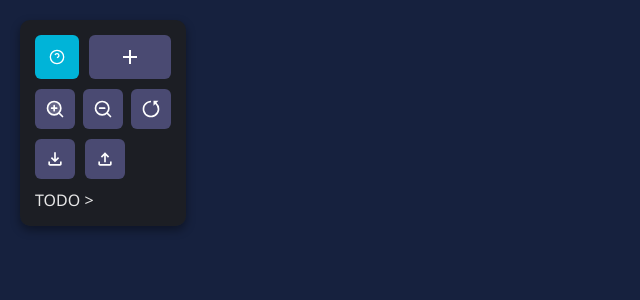
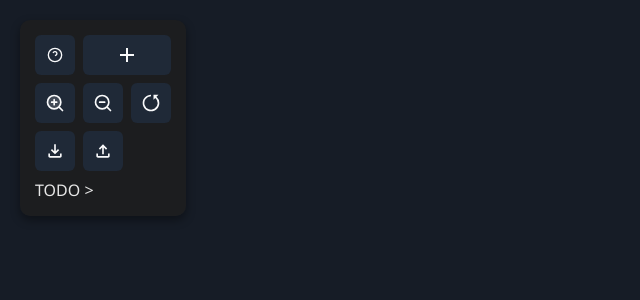
Before and after one commit to rprtr258/tooda, a Vue app: page / in a window 1280 px wide. Shown: the top 300 px of the page, without its empty margins (0-640 px from the left). Built offline with nearby package versions, Linux system fonts and the light colour scheme.

Commit message:
master: update color theme

```diff
--- a/src/App.vue
+++ b/src/App.vue
@@ -306,7 +306,7 @@ function promptInput(value: string): string {
           refY="3.5"
           orient="auto"
         >
-          <polygon points="0 0, 10 3.5, 0 7" fill="#7e57c2" />
+          <polygon points="0 0, 10 3.5, 0 7" fill="var(--task-edge)" />
         </marker>
       </defs>
       <line
@@ -452,13 +452,13 @@ body {
 .btn-group-2 {
   display: flex;
   flex-direction: row;
-  gap: 10px;
+  gap: 8px;
 }
 
 .btn-group {
   display: flex;
   flex-direction: column;
-  gap: 10px;
+  gap: 8px;
   position: absolute;
   top: 20px;
   left: 20px;
@@ -476,6 +476,7 @@ button {
   color: var(--menu-button-fg);
   border: none;
   padding: 10px;
+  max-height: 40px;
   border-radius: 6px;
   cursor: pointer;
   font-weight: 500;
@@ -490,12 +491,8 @@ button:hover {
 }
 
 #help-btn {
-  width: 44px;
-  background: var(--help-button-bg);
-}
-
-#help-btn:hover {
-  background: var(--help-button-bg-hover);
+  width: 40px;
+  height: 40px;
 }
 
 #dag-svg {
--- a/src/assets/main.css
+++ b/src/assets/main.css
@@ -1,22 +1,21 @@
 body {
-  --background: #16213e;
+  --background: #161c26;
   --foreground: #e6e6e6;
-  --modal-bg: rgba(26, 26, 46, 0.95);
-  --modal-border: #4a4a72;
 
-  --menu-button-bg: #4a4a72;
-  --menu-button-bg-hover: #5a5a8a;
-  --menu-button-fg: white;
-  --help-button-bg: #00b4d8;
-  --help-button-bg-hover: #0096c7;
-  --modal-close-button-bg: rgb(120, 120, 170);
-  --modal-close-button-bg-hover: #9595cd;
+  --modal-bg: rgba(13, 17, 23, 0.95);
+  --modal-border: #2d3748;
+  --modal-close-button-bg: #6b7280;
+  --modal-close-button-bg-hover: #9ca3af;
+
+  --menu-button-bg: #1f2937;
+  --menu-button-bg-hover: #374151;
+  --menu-button-fg: #f9fafb;
 
   --task-border: #333;
   --task-fg: black;
-  --task-blocked-bg: #f44336;
+  --task-blocked-bg: #ef4444;
   --task-pending-bg: #ffd700;
-  --task-completed-bg: #4caf50;
-  --task-edge: #7e57c2;
-  --task-edge-connecting: #64ffda;
+  --task-completed-bg: #22c55e;
+  --task-edge: #464399;
+  --task-edge-connecting: #06b6d4;
 }
```
Also changed, not shown: 3 other files (tests, documents, lock files or other folders).
